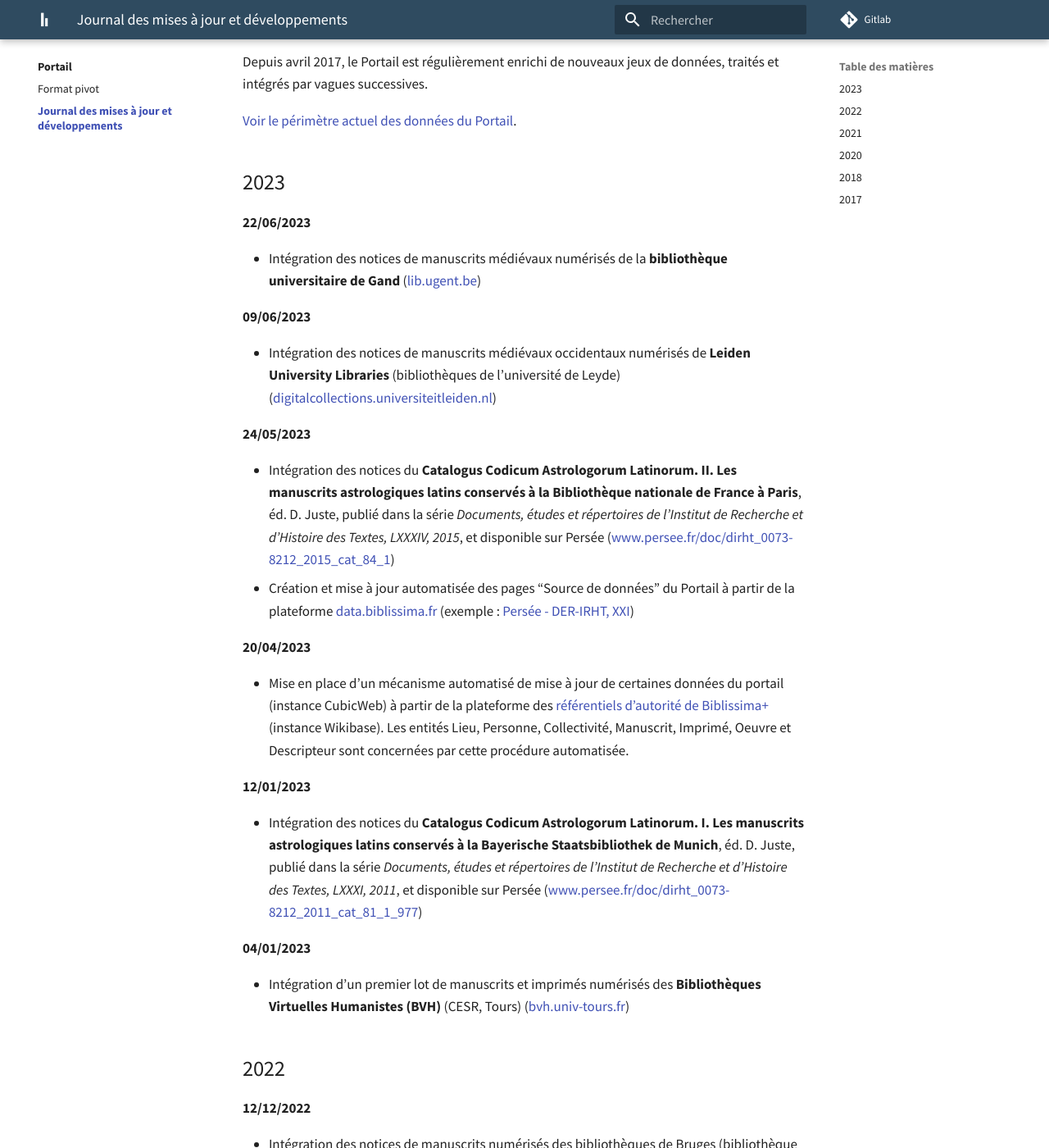
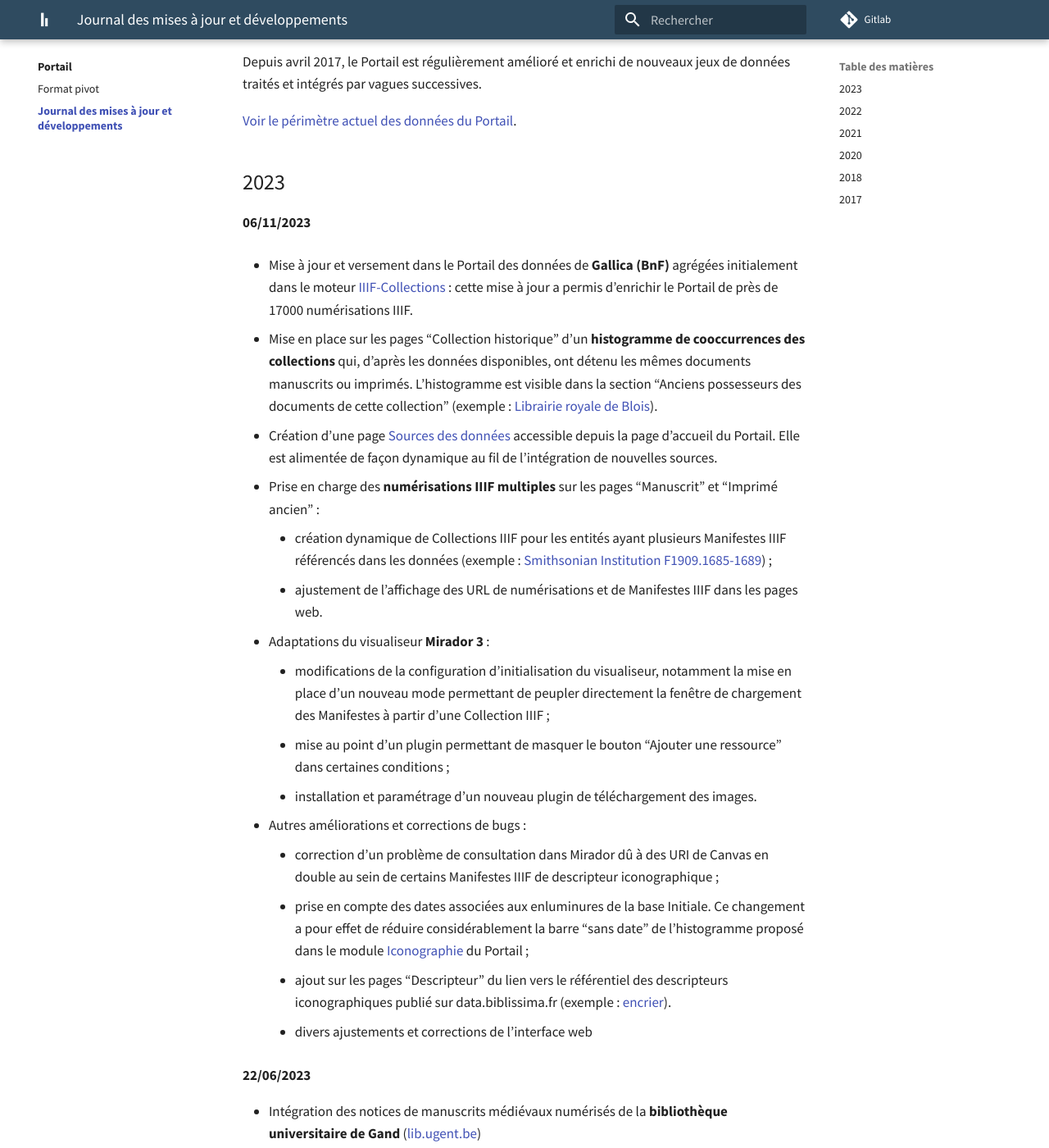
Before and after one commit to biblissima/doc.biblissima, an MkDocs documentation site: the page built from docs/portail/changelog.md, in a window 1280 px wide and 1400 px high, scrolled down 286 px. Shown: the whole window at 82% size. Built offline with MkDocs 1.6.1 and Material for MkDocs 9.7.7, drawn with Linux system fonts in a browser that asks for light colours.

Commit message:
Update changelog 06-11-23

```diff
--- a/docs/portail/changelog.md
+++ b/docs/portail/changelog.md
@@ -2,11 +2,35 @@
 
 Cette page présente les principales évolutions et mises à jour du Portail Biblissima au fil du temps.
 
-Depuis avril 2017, le Portail est régulièrement enrichi de nouveaux jeux de données, traités et intégrés par vagues successives.
+Depuis avril 2017, le Portail est régulièrement amélioré et enrichi de nouveaux jeux de données traités et intégrés par vagues successives.
 
-[Voir le périmètre actuel des données du Portail](index.md#perimetre-de-donnees).
+[Voir le périmètre actuel des données du Portail](https://portail.biblissima.fr/fr/data-sources).
 
 ## 2023
+
+**06/11/2023**
+
+- Mise à jour et versement dans le Portail des données de **Gallica (BnF)** agrégées initialement dans le moteur [IIIF-Collections](https://iiif.biblissima.fr/collections/) : cette mise à jour a permis d'enrichir le Portail de près de 17000 numérisations IIIF.
+
+- Mise en place sur les pages "Collection historique" d'un **histogramme de cooccurrences des collections** qui, d'après les données disponibles, ont détenu les mêmes documents manuscrits ou imprimés. L'histogramme est visible dans la section "Anciens possesseurs des documents de cette collection" (exemple : [Librairie royale de Blois](https://portail.biblissima.fr/ark:/43093/coldataba9a53c788fff80366578a8e17d1649850e84317#react)).
+
+- Création d'une page [Sources des données](https://portail.biblissima.fr/fr/data-sources) accessible depuis la page d'accueil du Portail. Elle est alimentée de façon dynamique au fil de l'intégration de nouvelles sources.
+
+- Prise en charge des **numérisations IIIF multiples** sur les pages "Manuscrit" et "Imprimé ancien" :
+    - création dynamique de Collections IIIF pour les entités ayant plusieurs Manifestes IIIF référencés dans les données (exemple : [Smithsonian Institution F1909.1685-1689](https://portail.biblissima.fr/ark:/43093/mdata8816251376b9ff5872daeb6aa341aae7f5687d2c)) ;
+    - ajustement de l'affichage des URL de numérisations et de Manifestes IIIF dans les pages web.
+
+- Adaptations du visualiseur **Mirador 3** :
+    - modifications de la configuration d'initialisation du visualiseur, notamment la mise en place d'un nouveau mode permettant de peupler directement la fenêtre de chargement des Manifestes à partir d'une Collection IIIF ;
+    - mise au point d'un plugin permettant de masquer le bouton "Ajouter une ressource" dans certaines conditions ;
+    - installation et paramétrage d'un nouveau plugin de téléchargement des images.
+
+- Autres améliorations et corrections de bugs :
+    - correction d'un problème de consultation dans Mirador dû à des URI de Canvas en double au sein de certains Manifestes IIIF de descripteur iconographique ;
+    - prise en compte des dates associées aux enluminures de la base Initiale. Ce changement a pour effet de réduire considérablement la barre "sans date" de l'histogramme proposé dans le module [Iconographie](https://portail.biblissima.fr/fr/iconography) du Portail ;
+    - ajout sur les pages "Descripteur" du lien vers le référentiel des descripteurs iconographiques publié sur data.biblissima.fr (exemple : [encrier](https://portail.biblissima.fr/fr/ark:/43093/desc24ce2a33f6cf98eb1e86e2ce96edd05c1f9c7bda)).
+    - divers ajustements et corrections de l'interface web
+
 
 **22/06/2023**
 
```
